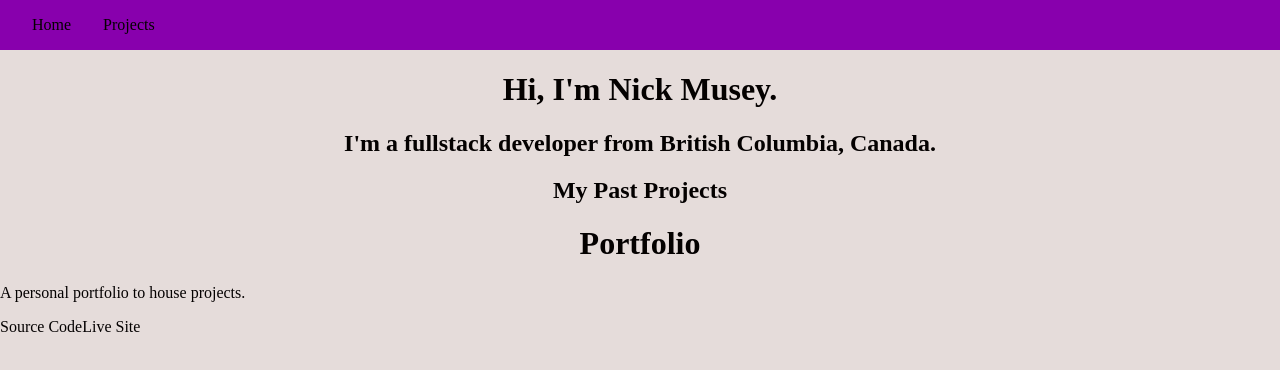
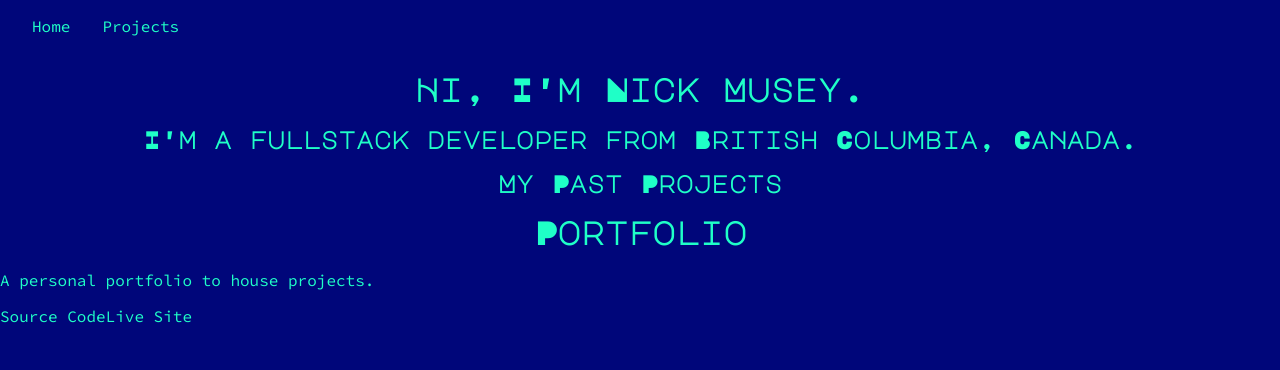
Before and after one commit to nmusey/portfolio, a Next.js app: page / in a window 1280 px wide. Shown: the top 370 px of the page. Built offline with nearby package versions, Linux system fonts and the light colour scheme.

Commit message:
Change theming

```diff
--- a/components/Navbar.tsx
+++ b/components/Navbar.tsx
@@ -29,7 +29,7 @@
                     </a>
                 </Link>
                 <Link href={firstLink?.url || "/"}>
-                    <a className="mg-md-x">
+                    <a className="mg-md-x ">
                         {firstLink?.title || "Nick Musey"}
                     </a>
                 </Link>
--- a/pages/_app.tsx
+++ b/pages/_app.tsx
@@ -2,10 +2,16 @@
 import {AppProps} from "next/app";
 import {Navbar} from "../components/Navbar";
 import {navbarLinks} from "../constants/navbarLinks";
+import Head from 'next/head';
 
 export default function MyApp({ Component, pageProps }: AppProps) {
     return (
         <>
+            <Head>
+                <link rel="preconnect" href="https://fonts.googleapis.com" />
+                <link rel="preconnect" href="https://fonts.gstatic.com" crossOrigin="true" />
+                <link href="https://fonts.googleapis.com/css2?family=Major+Mono+Display&family=Source+Code+Pro:ital,wght@0,200;0,300;0,400;0,500;0,600;0,700;0,800;0,900;1,200;1,300;1,400;1,500;1,600;1,700;1,800;1,900&display=swap" rel="stylesheet" />
+            </Head>
             <Navbar links={navbarLinks}/>
             <Component {...pageProps} />
         </>
--- a/styles/styles.css
+++ b/styles/styles.css
@@ -10,10 +10,14 @@
     color: var(--text-color);
 
     margin: 0;
+
+    font-family: 'Source Code Pro', monospace;
 }
 
 h1,h2,h3,h4,h5,h6 {
     text-align: center;
+
+    font-family: 'Major Mono Display', monospace;
 }
 
 a {
--- a/styles/theme.css
+++ b/styles/theme.css
@@ -1,12 +1,11 @@
 :root {
     /* Colors */
-    --primary-color: #8800AD;
-    --light-color: #E5DCDA;
-    --dark-color: #040100;
+    --light-color: #1FFFC7;
+    --dark-color: #00067A;
 
-    --on-primary: var(--light-color);
-    --text-color: var(--dark-color);
-    --bg-color: var(--light-color);
+    --on-primary: var(--dark-color);
+    --text-color: var(--light-color);
+    --bg-color: var(--dark-color);
 
     /* Spacing */
     --spacing-xs: 4px;
```
Also changed, not shown: pages/projects.tsx (added).
